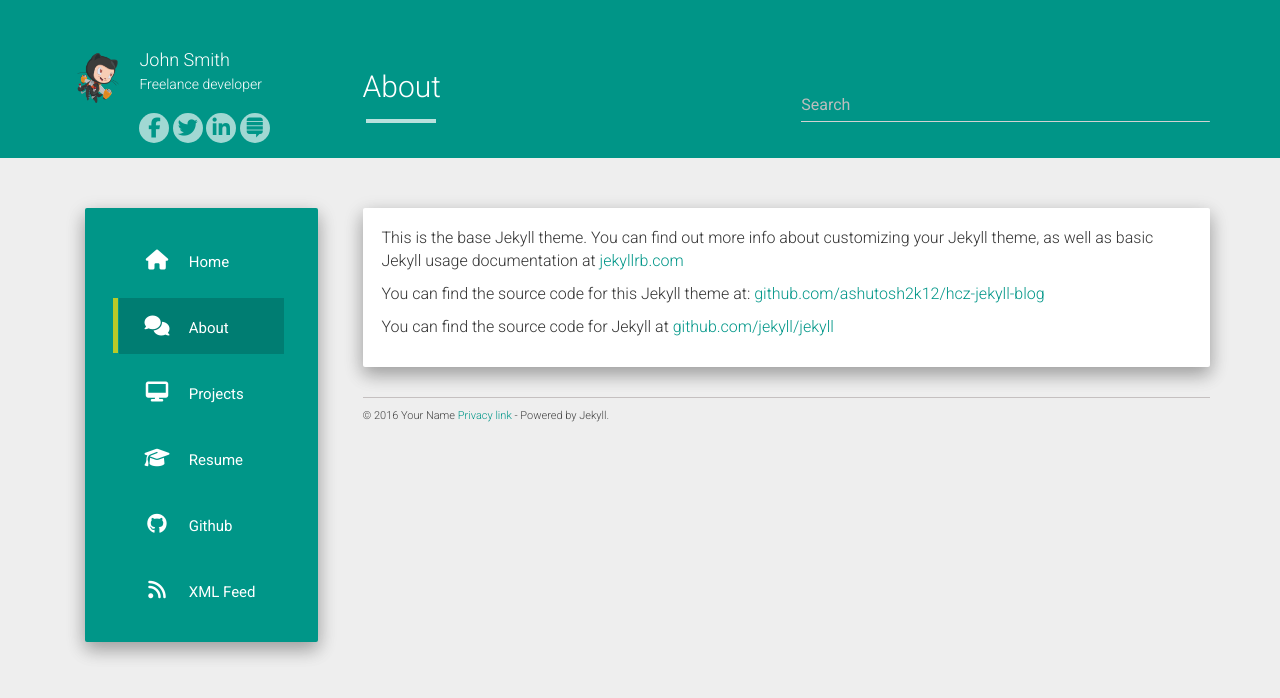
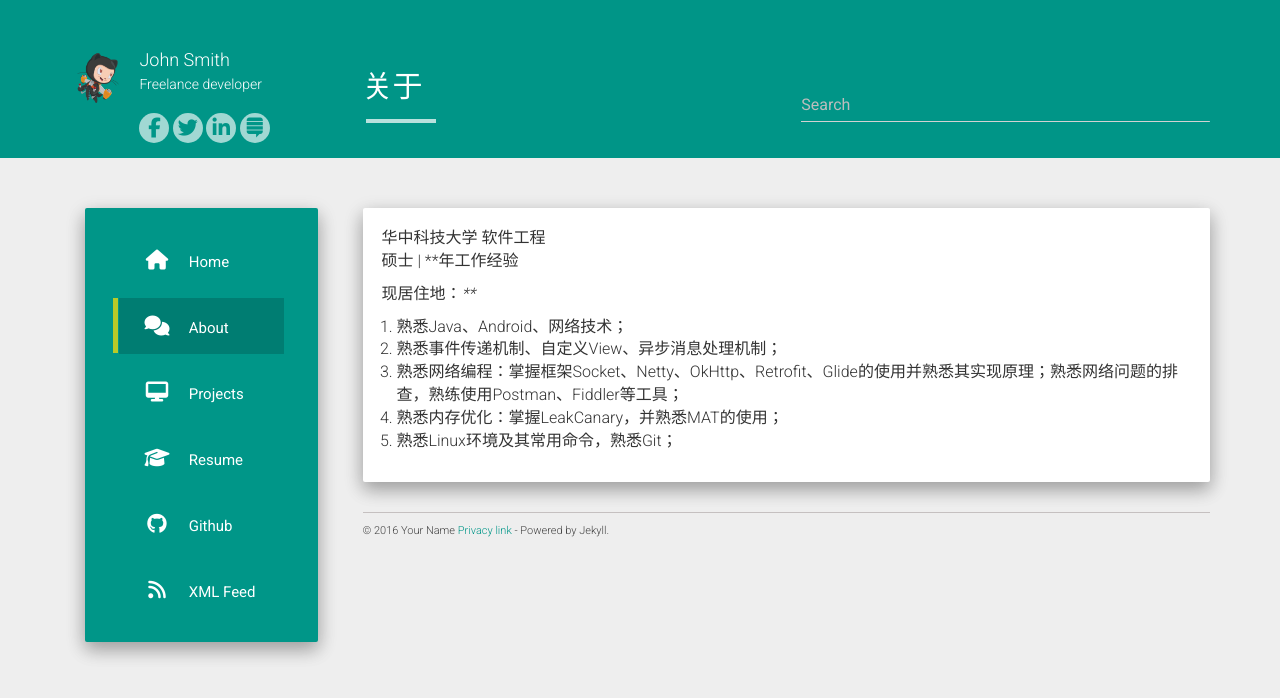
Before and after one commit to ytrug1224/zxinjie.github.io, a Jekyll site: the page built from about.md, in a window 1280 px wide. Shown: the top 698 px of the page. Built offline with Jekyll 4.4.1, drawn with Linux system fonts in a browser that asks for light colours; nearby versions of some CDN libraries.

Commit message:
修改基础格式

```diff
--- a/404.html
+++ b/404.html
@@ -2,4 +2,4 @@
 layout: default
 permalink: /404.html
 ---
-<h1>404!! Page not found</h1>
+<h1>页面不可访问，请刷新浏览器，访问  https://zxinjie.github.io </h1>
--- a/about.md
+++ b/about.md
@@ -1,11 +1,16 @@
 ---
 layout: page
-title: About
+title: 关于
 permalink: /about/
 ---
 
-This is the base Jekyll theme. You can find out more info about customizing your Jekyll theme, as well as basic Jekyll usage documentation at [jekyllrb.com](http://jekyllrb.com/)
+华中科技大学  软件工程
+硕士 | **年工作经验
 
-You can find the source code for this Jekyll theme at: [github.com/ashutosh2k12/hcz-jekyll-blog](https://github.com/ashutosh2k12/hcz-jekyll-blog)
+现居住地：****
 
-You can find the source code for Jekyll at [github.com/jekyll/jekyll](https://github.com/jekyll/jekyll)
+1. 熟悉Java、Android、网络技术；
+2. 熟悉事件传递机制、自定义View、异步消息处理机制；
+3. 熟悉网络编程：掌握框架Socket、Netty、OkHttp、Retrofit、Glide的使用并熟悉其实现原理；熟悉网络问题的排查，熟练使用Postman、Fiddler等工具；
+4. 熟悉内存优化：掌握LeakCanary，并熟悉MAT的使用；
+5. 熟悉Linux环境及其常用命令，熟悉Git；
```
